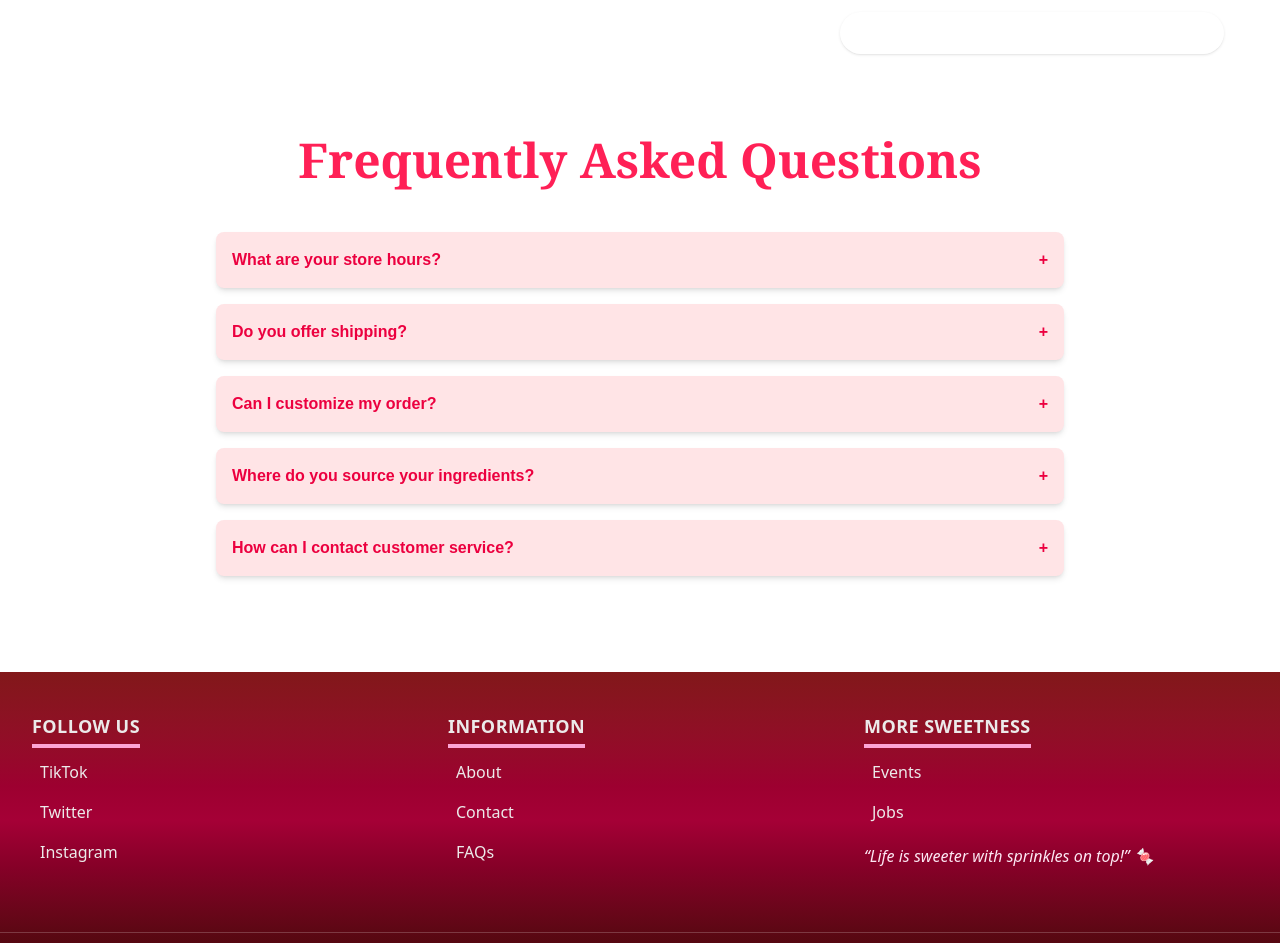
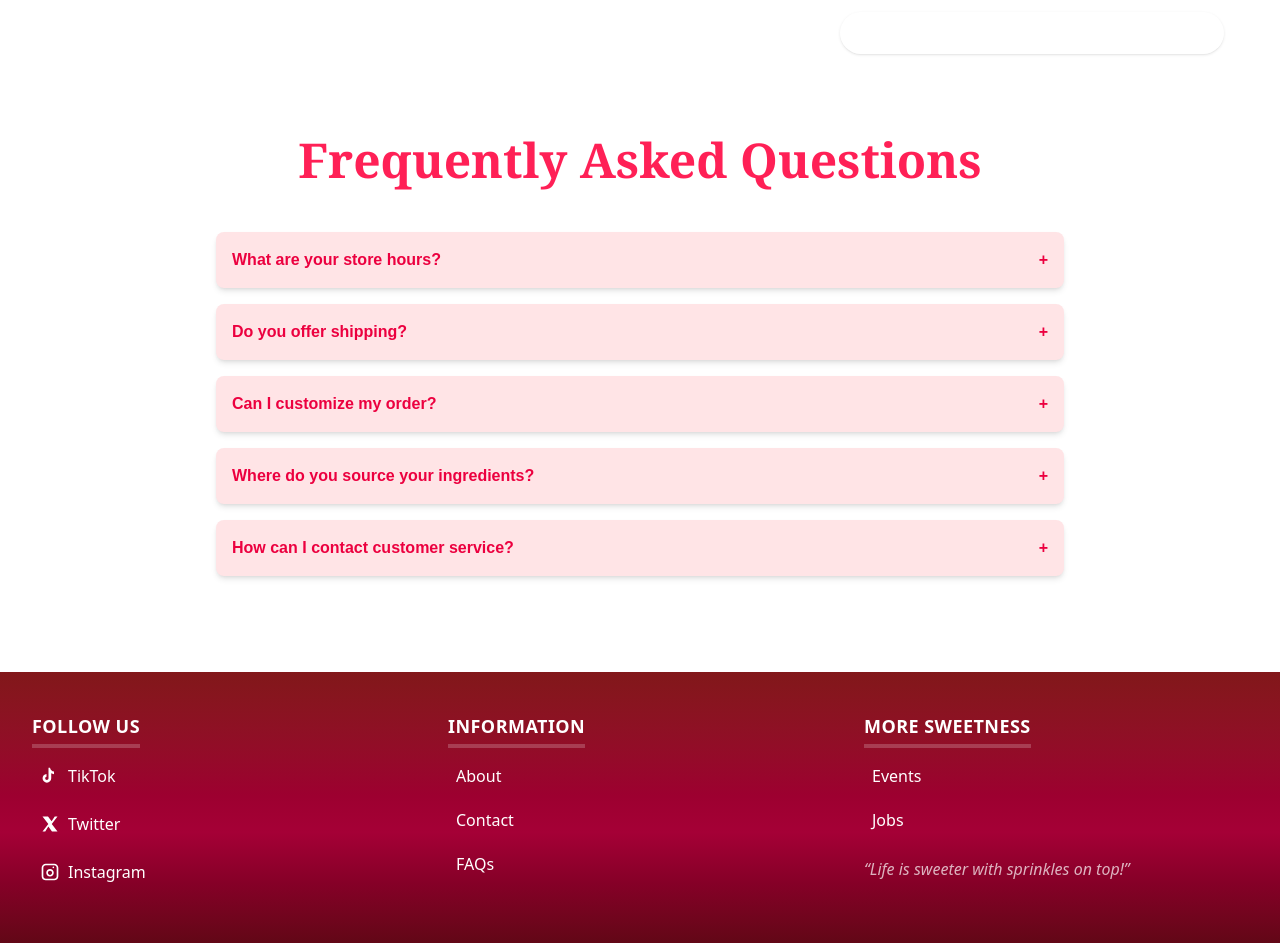
Before and after one commit to sunnycc17/candy-shop, a Next.js app in the folder candy-shop/: page /faq in a window 1280 px wide. Shown: the top 943 px of the page. Built offline with nearby package versions, Linux system fonts and the light colour scheme.

Commit message:
changed name from sunny delights to sweet and added svgs and different styles on footer

```diff
--- a/candy-shop/components/common/Footer.tsx
+++ b/candy-shop/components/common/Footer.tsx
@@ -1,87 +1,136 @@
 "use client";
 
 import Link from "next/link";
+import type { FC, ReactElement } from "react";
 
-export default function Footer() {
+type NavLink = {
+  label: string;
+  href?: string;
+  icon?: FC;
+};
+
+const TikTokIconSvg: FC = () => (
+  <svg
+    xmlns="http://www.w3.org/2000/svg"
+    viewBox="0 0 24 24"
+    fill="currentColor"
+    className="w-5 h-5"
+  >
+    <path d="M12 2c.57 2.4 2.27 4.3 4.8 4.7v3.1c-1.19-.13-2.3-.52-3.32-1.13v6.15c0 2.87-2.33 5.2-5.2 5.2S3.08 17.7 3.08 14.83c0-2.72 2.07-4.97 4.72-5.18v3.12c-.9.2-1.56 1-1.56 1.95 0 1.1.88 1.98 1.98 1.98s1.98-.88 1.98-1.98V2H12Z" />
+  </svg>
+);
+
+const TwitterIconSvg: FC = () => (
+  <svg
+    xmlns="http://www.w3.org/2000/svg"
+    viewBox="0 0 24 24"
+    fill="currentColor"
+    className="w-5 h-5"
+  >
+    <path d="M3 3h6.6l4.3 5.7L17.7 3H21l-6.9 9 6.9 9h-6.6l-4.4-6L6.3 21H3l7-9L3 3Z" />
+  </svg>
+);
+
+const InstagramIconSvg: FC = () => (
+  <svg
+    xmlns="http://www.w3.org/2000/svg"
+    viewBox="0 0 24 24"
+    fill="currentColor"
+    className="w-5 h-5"
+  >
+    <path d="M7 2C4.2 2 2 4.2 2 7v10c0 2.8 2.2 5 5 5h10c2.8 0 5-2.2 5-5V7c0-2.8-2.2-5-5-5H7Zm10 2c1.7 0 3 1.3 3 3v10c0 1.7-1.3 3-3 3H7c-1.7 0-3-1.3-3-3V7c0-1.7 1.3-3 3-3h10Zm-5 4.5c-2.5 0-4.5 2-4.5 4.5S9.5 17.5 12 17.5 16.5 15.5 16.5 13 14.5 8.5 12 8.5Zm0 2c1.4 0 2.5 1.1 2.5 2.5S13.4 15.5 12 15.5 9.5 14.4 9.5 13 10.6 10.5 12 10.5ZM17 6.5c0 .6-.5 1-1 1s-1-.4-1-1 .5-1 1-1 1 .5 1 1Z" />
+  </svg>
+);
+
+export default function Footer(): ReactElement {
+  const socialItems: NavLink[] = [
+    { label: "TikTok", icon: TikTokIconSvg },
+    { label: "Twitter", icon: TwitterIconSvg },
+    { label: "Instagram", icon: InstagramIconSvg },
+  ];
+
+  const infoLinks: NavLink[] = [
+    { label: "About", href: "/about" },
+    { label: "Contact", href: "/contact" },
+    { label: "FAQs", href: "/faq" },
+  ];
+
+  const moreLinks: NavLink[] = [
+    { label: "Events", href: "/events" },
+    { label: "Jobs", href: "/jobs" },
+  ];
+
   return (
-    <footer className="footer letters font-sans bg-linear-to-b from-red-900 via-rose-800 to-red-950 ">
+    <footer className="footer font-sans bg-linear-to-b from-red-900 via-rose-800 to-red-950 text-white">
       <div className="max-w-7xl mx-auto px-4 sm:px-6 lg:px-8 py-10 grid grid-cols-1 md:grid-cols-3 gap-8">
         {/* Socials */}
-        <div className="flex flex-col space-y-2">
-          <h1 className="uppercase font-extrabold border-b-4 border-pink-300 w-max pb-1 tracking-wide text-lg">
+        <div className="flex flex-col space-y-3">
+          <h1 className="uppercase tracking-wide font-semibold text-lg border-b-4 border-white/20 pb-1 w-max">
             Follow Us
           </h1>
 
-          {[
-            { label: "TikTok", icon: "ri-tiktok-fill" },
-            { label: "Twitter", icon: "ri-twitter-x-fill" },
-            { label: "Instagram", icon: "ri-instagram-fill" },
-          ].map((item) => (
+          {socialItems.map(({ label, icon: Icon }) => (
             <span
-              key={item.label}
+              key={label}
               className="transition duration-300 cursor-pointer font-medium px-2 py-1 rounded hover:bg-rose-400/60"
             >
-              <span className="inline-block transition-transform hover:translate-x-2">
-                <i className={item.icon}></i> {item.label}
+              <span className="inline-flex items-center gap-2 transition-transform hover:translate-x-2">
+                {Icon && <Icon />}
+                {label}
               </span>
             </span>
           ))}
         </div>
 
-        {/* Navigation – Information */}
-        <div className="flex flex-col space-y-2">
-          <h2 className="uppercase font-extrabold border-b-4 border-pink-300 w-max pb-1 tracking-wide text-lg">
+        {/* Information */}
+        <div className="flex flex-col space-y-3">
+          <h2 className="uppercase tracking-wide font-semibold text-lg border-b-4 border-white/20 pb-1 w-max">
             Information
           </h2>
 
-          {[
-            { label: "About", href: "/about" },
-            { label: "Contact", href: "/contact" },
-            { label: "FAQs", href: "/faq" },
-          ].map((item) => (
+          {infoLinks.map(({ label, href }) => (
             <Link
-              key={item.href}
-              href={item.href}
+              key={label}
+              href={href!}
               className="transition duration-300 cursor-pointer font-medium px-2 py-1 rounded hover:bg-rose-400/60"
             >
               <span className="inline-block transition-transform hover:translate-x-2">
-                {item.label}
+                {label}
               </span>
             </Link>
           ))}
         </div>
 
-        {/* Navigation – More */}
-        <div className="flex flex-col space-y-2">
-          <h3 className="uppercase font-extrabold border-b-4 border-pink-300 w-max pb-1 tracking-wide text-lg">
+        {/* More */}
+        <div className="flex flex-col space-y-3">
+          <h3 className="uppercase tracking-wide font-semibold text-lg border-b-4 border-white/20 pb-1 w-max">
             More Sweetness
           </h3>
 
-          {[
-            { label: "Events", href: "/events" },
-            { label: "Jobs", href: "/jobs" },
-          ].map((item) => (
+          {moreLinks.map(({ label, href }) => (
             <Link
-              key={item.href}
-              href={item.href}
+              key={label}
+              href={href!}
               className="transition duration-300 cursor-pointer font-medium px-2 py-1 rounded hover:bg-rose-400/60"
             >
               <span className="inline-block transition-transform hover:translate-x-2">
-                {item.label}
+                {label}
               </span>
             </Link>
           ))}
 
-          <span className="italic text-pink-100 mt-2 max-w-xs font-light">
-            “Life is sweeter with sprinkles on top!” 🍬
+          <span className="italic text-white/70 mt-2 max-w-xs font-light leading-relaxed">
+            “Life is sweeter with sprinkles on top!”
           </span>
         </div>
       </div>
 
       <div className="mt-6 border-t border-white/20">
-        <p className="py-2 text-sm text-center px-4 sm:px-6 lg:px-8">
-          <span className="text-white italic">© 2025 Sunny Delights |</span>{" "}
-          <span className="font-serif text-white">All rights reserved.</span>
+        <p className="py-2 text-sm text-center text-white/80 italic">
+          © 2025 Sunny Delights |{" "}
+          <span className="font-serif text-white/90 not-italic">
+            All rights reserved.
+          </span>
         </p>
       </div>
     </footer>
--- a/candy-shop/components/common/Header.tsx
+++ b/candy-shop/components/common/Header.tsx
@@ -106,7 +106,7 @@ const Header: React.FC = () => {
           <div className="flex items-center mr-12">
             <Link href="/" className="flex items-center gap-3">
               <h1 className="font-semibold italic tracking-wide text-xl sm:text-2xl text-white">
-                Sunny Delights
+                Sweet Delights
               </h1>
             </Link>
           </div>
```
